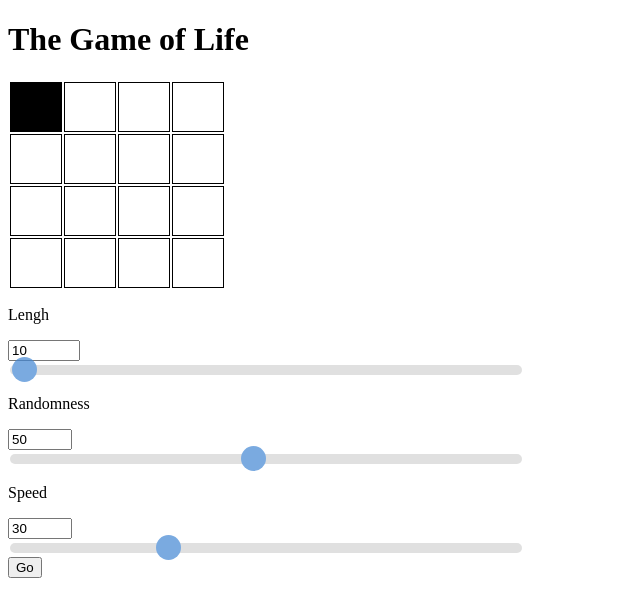
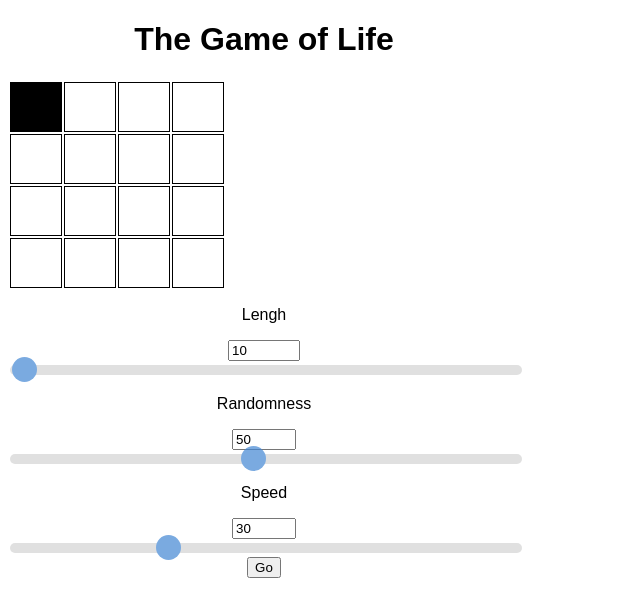
Before and after one commit to ViniciusALS/Game-of-Life, a React (Create React App) app: page / in a window 1280 px wide. Shown: the top 616 px of the page, without its empty margins (0-640 px from the left). Built offline with nearby package versions, Linux system fonts and the light colour scheme.

Commit message:
Add font style to stylesheet

```diff
--- a/src/App.css
+++ b/src/App.css
@@ -1,3 +1,5 @@
 .container {
+    font-family: sans-serif;
+    text-align: center;
     width: 40vw;
 }
```
